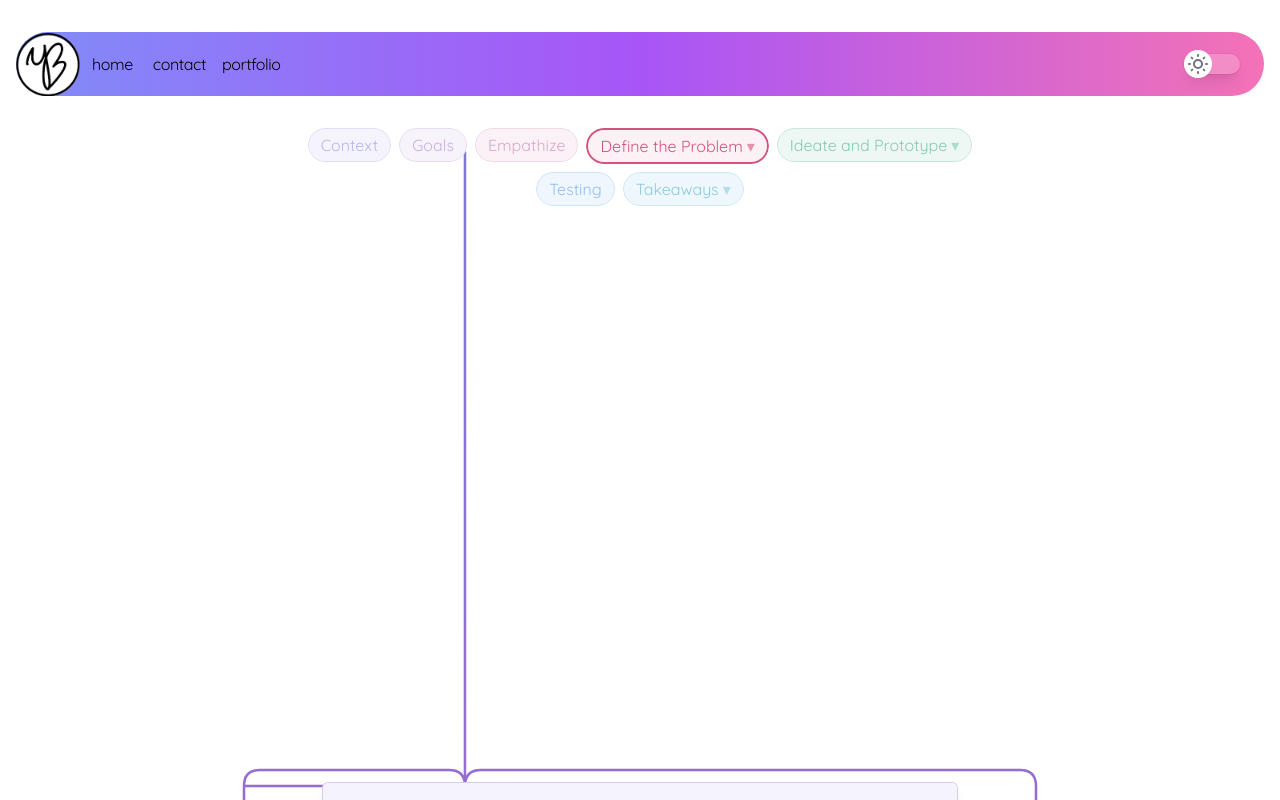
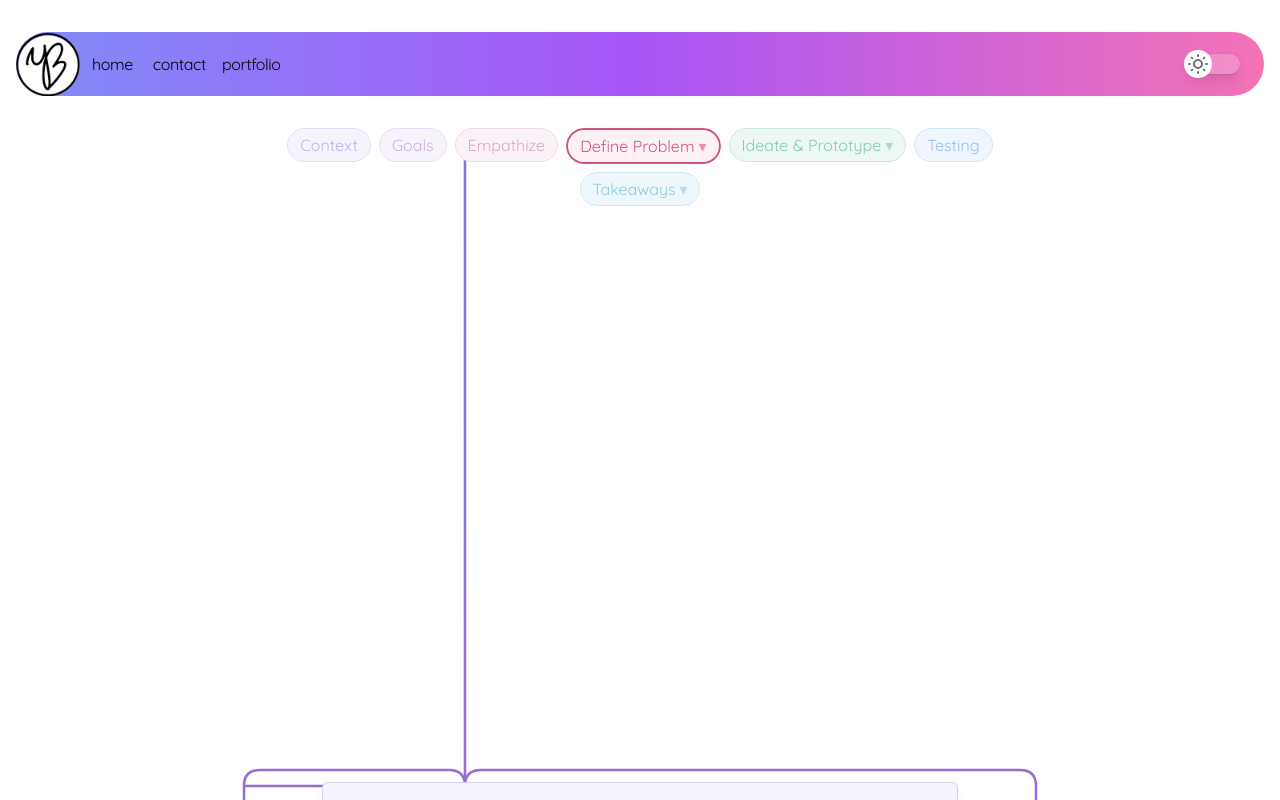
Before and after one commit to yborger/Personal-Website, a Next.js app: page /portfolio/cases/ourkidsread in a window 1280 px wide. Shown: the top 800 px of the page. Built offline with nearby package versions, Linux system fonts and the light colour scheme.

Commit message:
double checked all currently existing write-ups are properly inputted and images too (all but snap.nutrition)

```diff
--- a/app/portfolio/cases/neural_network/page.tsx
+++ b/app/portfolio/cases/neural_network/page.tsx
@@ -6,7 +6,7 @@ const phases = [
     number: 1,
     title: "Neural Network for Flowers",
     description: "As part of the final project for the Artificial Intelligence course taught at Swarthmore College, my lab partner and I created a Neural Network that can identify flowers through image recognition. I also presented it as part of my senior capstone",
-    image: "neural_network/senior_poster.png",
+    image: "/neural_network/senior_poster.png",
     bg: "#7F77DD",
   },
   {
@@ -47,7 +47,7 @@ const phases = [
       {
         title: "Understanding AI",
         description: "Considering the era we are in, I am so grateful to have had this background in artificial intelligence.",
-        embed: "neural_network/write-up.pdf"
+        embed: "/neural_network/write-up.pdf"
       },
       {
         title: "The Importance of the Write-up",
--- a/app/portfolio/cases/ourkidsread/page.tsx
+++ b/app/portfolio/cases/ourkidsread/page.tsx
@@ -28,7 +28,7 @@ const phases = [
   },
   {
     number: 4,
-    title: "Define the Problem",
+    title: "Define Problem",
     description: "",
     bg: "#D4537E",
     slides: [
@@ -52,7 +52,7 @@ const phases = [
 
   {
     number: 5,
-    title: "Ideate and Prototype",
+    title: "Ideate & Prototype",
     description: "",
     bg: "#1D9E75",
     slides: [
```
